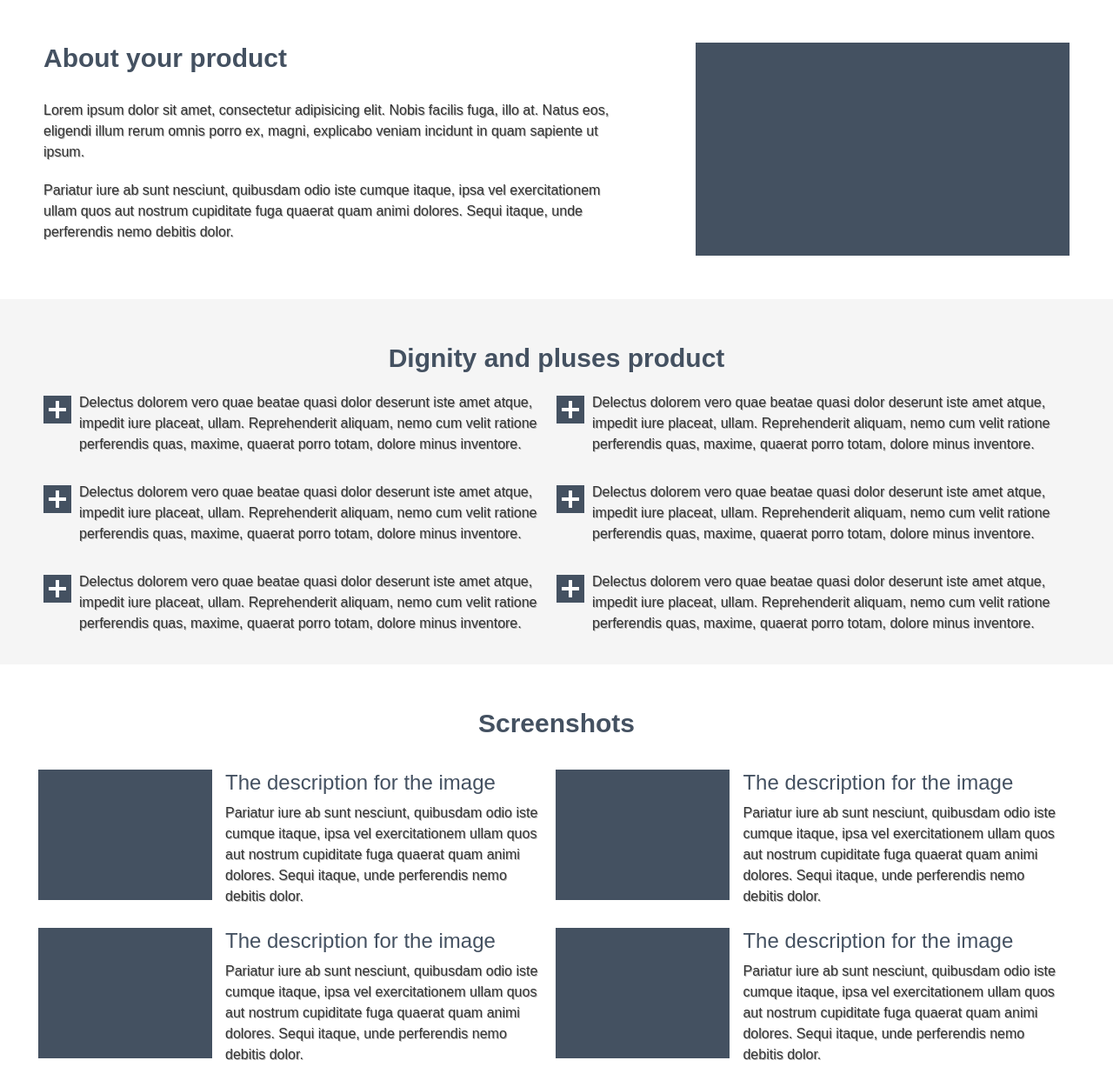
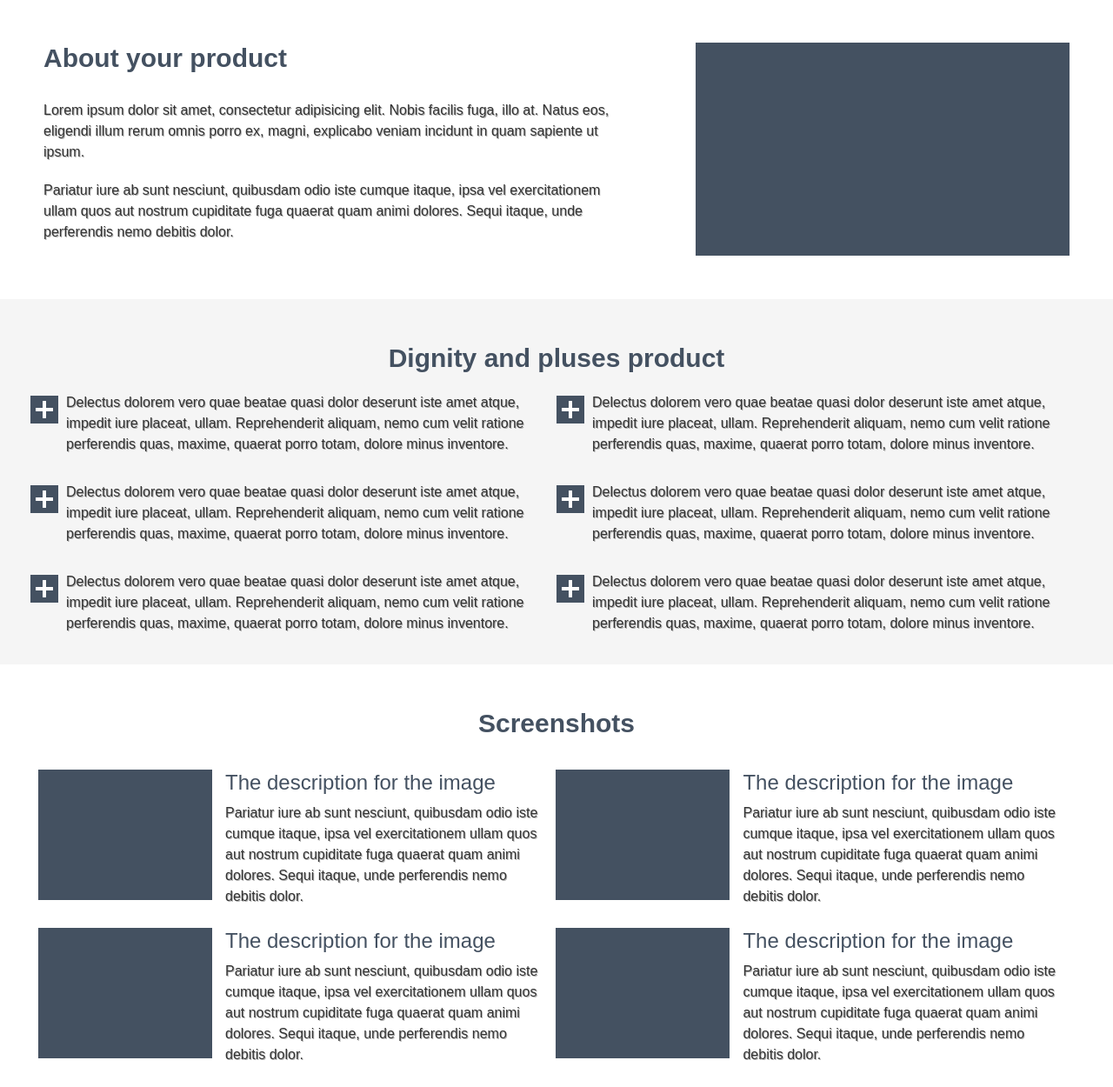
Before and after one commit to Underwerse/underwerse.github.io, a PHP site: page / in a window 1280 px wide. Shown: the part 324-1574 px from the top of the page at 87% size. Run offline with PHP 8.4, Linux system fonts and the light colour scheme.

Commit message:
Переделал по результатам проверки: корректировки article --> div там где нет заголовка, убрал закрывающие слэши в одиночных тегах input

```diff
--- a/homework1/index.html
+++ b/homework1/index.html
@@ -48,7 +48,7 @@
                 </article>
                 <article class="productFeatureArticle">
                     <h2>Dignity and pluses product</h2>
-                    <div class="productFeatureWrap1">
+                    <div class="productFeatureWrap">
                         <div class="feature">
                             <img src="./img/featureMarker.png" alt="feature">
                             <p>
@@ -62,7 +62,7 @@
                             </p>
                         </div>
                     </div>
-                    <div class="productFeatureWrap2">
+                    <div class="productFeatureWrap">
                         <div class="feature">
                             <img src="./img/featureMarker.png" alt="feature">
                             <p>
@@ -76,7 +76,7 @@
                             </p>
                         </div>
                     </div>
-                    <div class="productFeatureWrap3">
+                    <div class="productFeatureWrap">
                         <div class="feature">
                             <img src="./img/featureMarker.png" alt="feature">
                             <p>
@@ -124,38 +124,38 @@
                 </article>
                 <article class="productReviewArticle">
                     <h2>Reviews</h2>
-                    <article class="reviewArticle review1">
+                    <div class="reviewArticle review1">
                         <img src="./img/userpic.png" alt="user avatar">
                         <div class="userReview">
                             <p>
                                 Porro officia cumque sint deleniti nemo facere rem vitae odit inventore cum odio, iste quia doloribus autem aperiam nulla ea neque reprehenderit. Libero doloribus, possimus officiis sapiente necessitatibus commodi consectetur?
                             </p>
                         </div>
-                    </article>
-                    <article class="reviewArticle review2">
+                    </div>
+                    <div class="reviewArticle review2">
                         <img src="./img/userpic.png" alt="user avatar">
                         <div class="userReview">
                             <p>
                                 Porro officia cumque sint deleniti nemo facere rem vitae odit inventore cum odio, iste quia doloribus autem aperiam nulla ea neque reprehenderit. Libero doloribus, possimus officiis sapiente necessitatibus commodi consectetur?
                             </p>
                         </div>
-                    </article>
-                    <article class="reviewArticle review3">
+                    </div>
+                    <div class="reviewArticle review3">
                         <img src="./img/userpic.png" alt="user avatar">
                         <div class="userReview">
                             <p>
                                 Porro officia cumque sint deleniti nemo facere rem vitae odit inventore cum odio, iste quia doloribus autem aperiam nulla ea neque reprehenderit. Libero doloribus, possimus officiis sapiente necessitatibus commodi consectetur?
                             </p>
                         </div>
-                    </article>
-                    <article class="reviewArticle review4">
+                    </div>
+                    <div class="reviewArticle review4">
                         <img src="./img/userpic.png" alt="user avatar">
                         <div class="userReview">
                             <p>
                                 Porro officia cumque sint deleniti nemo facere rem vitae odit inventore cum odio, iste quia doloribus autem aperiam nulla ea neque reprehenderit. Libero doloribus, possimus officiis sapiente necessitatibus commodi consectetur?
                             </p>
                         </div>
-                    </article>
+                    </div>
                 </article>
                 <article class="productPriceArticle">
                     <h2>Buy it now</h2>
@@ -215,10 +215,10 @@
             <div class="contactsFormWrap">
                 <div class="contactsForm">
                     <form action="">
-                        <input name="name" placeholder="Your name:" class="name" required />
-                        <input name="email" placeholder="Your email:" class="email" type="email" required />
+                        <input name="name" placeholder="Your name:" class="name" required>
+                        <input name="email" placeholder="Your email:" class="email" type="email" required>
                         <textarea rows="4" cols="50" name="subject" placeholder="Your message:" class="message" required></textarea>
-                        <input name="submit" class="btn" type="submit" value="Send" />
+                        <input name="submit" class="btn" type="submit" value="Send">
                     </form>
                 </div>
                 <div class="contactsInfo">
--- a/homework1/styles/style.css
+++ b/homework1/styles/style.css
@@ -89,29 +89,21 @@ p {
 .product main .productFeatureArticle h2 {
   padding: 50px 0 25px 0;
 }
-.product main .productFeatureArticle .productFeatureWrap1,
-.product main .productFeatureArticle .productFeatureWrap2,
-.product main .productFeatureArticle .productFeatureWrap3 {
+.product main .productFeatureArticle .productFeatureWrap {
   display: flex;
   justify-content: center;
 }
-.product main .productFeatureArticle .productFeatureWrap1 .feature,
-.product main .productFeatureArticle .productFeatureWrap2 .feature,
-.product main .productFeatureArticle .productFeatureWrap3 .feature {
+.product main .productFeatureArticle .productFeatureWrap .feature {
   flex-basis: 590px;
   text-align: left;
   display: flex;
-  margin-bottom: 35px;
+  margin: 0 15px 35px 0;
 }
-.product main .productFeatureArticle .productFeatureWrap1 .feature img,
-.product main .productFeatureArticle .productFeatureWrap2 .feature img,
-.product main .productFeatureArticle .productFeatureWrap3 .feature img {
+.product main .productFeatureArticle .productFeatureWrap .feature img {
   width: 32px;
   height: 32px;
 }
-.product main .productFeatureArticle .productFeatureWrap1 .feature p,
-.product main .productFeatureArticle .productFeatureWrap2 .feature p,
-.product main .productFeatureArticle .productFeatureWrap3 .feature p {
+.product main .productFeatureArticle .productFeatureWrap .feature p {
   margin: -4px 0 0 9px;
 }
 .product main .productScreenshotsArticle {
--- a/homework1/styles/style.less
+++ b/homework1/styles/style.less
@@ -105,16 +105,14 @@ p {
             h2 {
                 padding: 50px 0 25px 0;
             }
-            .productFeatureWrap1,
-            .productFeatureWrap2,
-            .productFeatureWrap3 {
+            .productFeatureWrap {
                 display: flex;
                 justify-content: center;
                 .feature {
                     flex-basis: 590px;
                     text-align: left;
                     display: flex;
-                    margin-bottom: 35px;
+                    margin: 0 15px 35px 0;
                     img {
                         width: 32px;
                         height: 32px;
```
